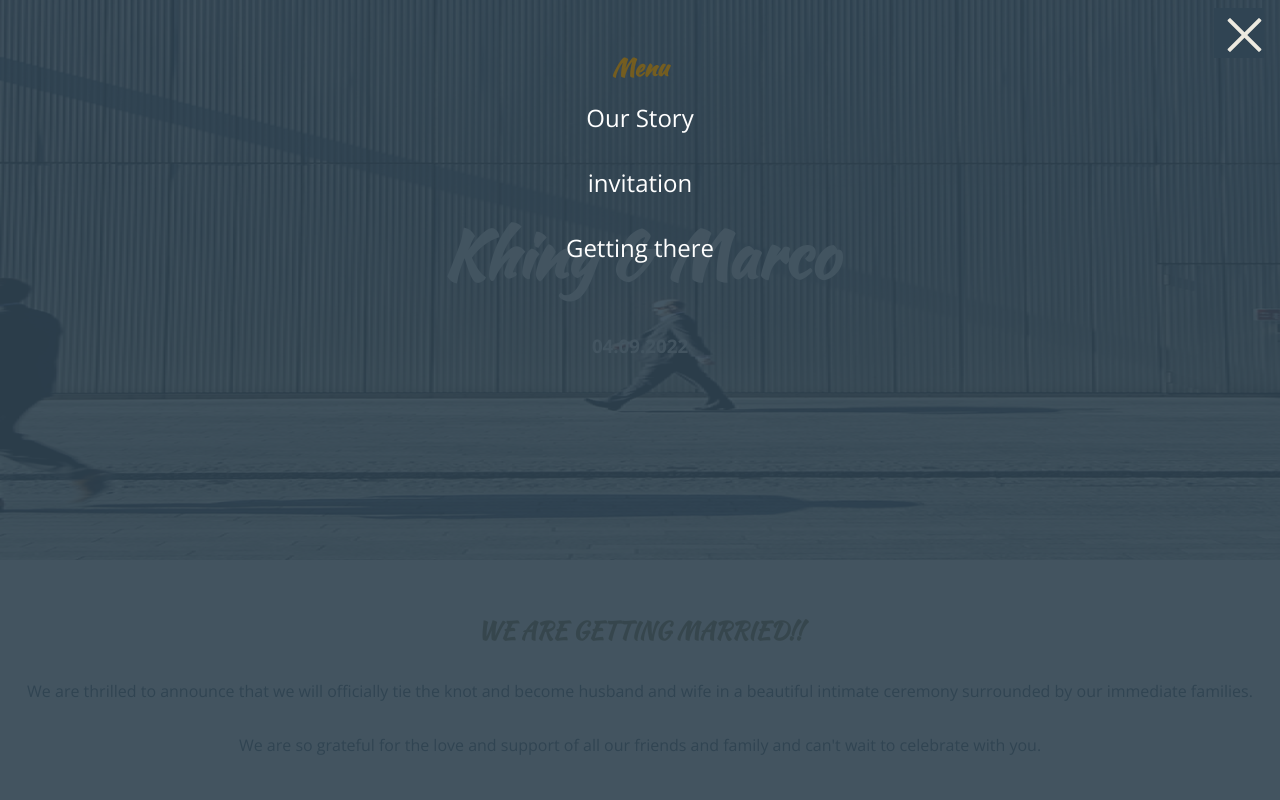
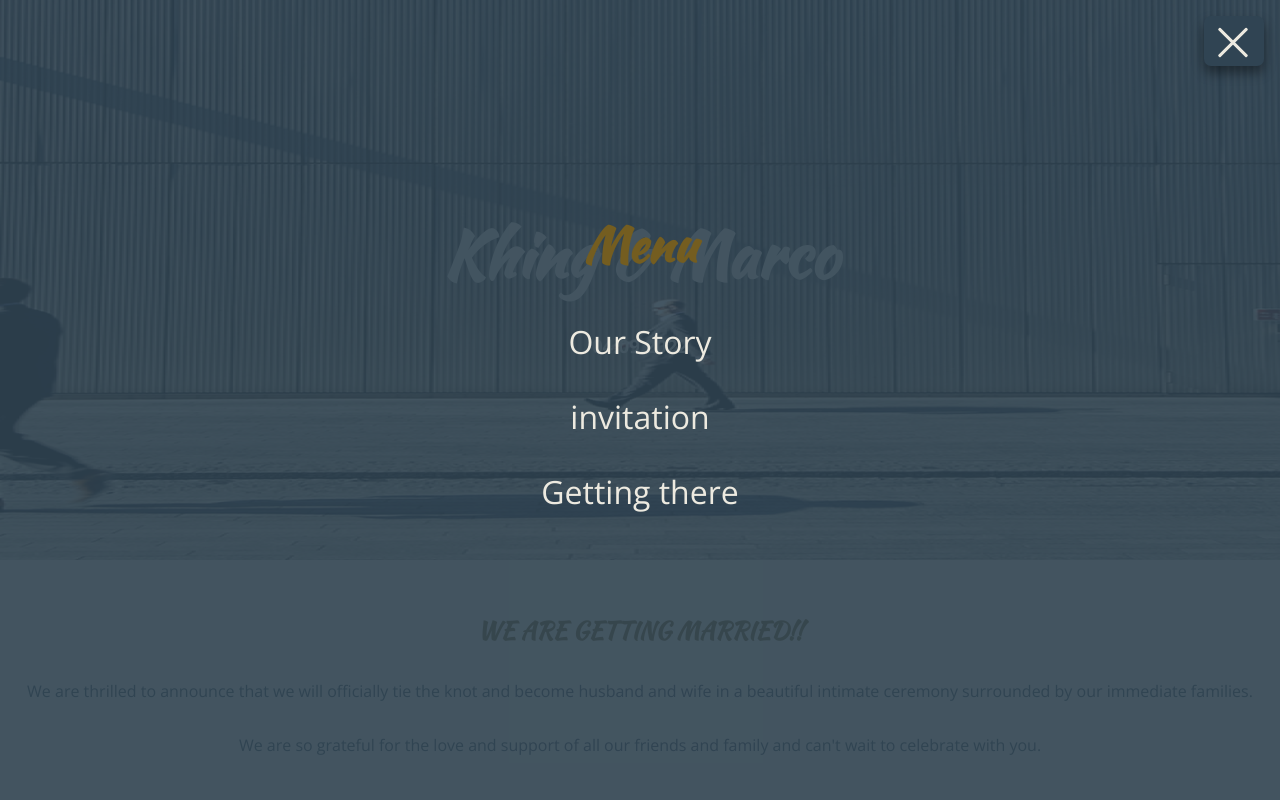
Before and after one commit to Afrodeezia/Wedding-Invitation, a plain HTML site: page index.html in a window 1280 px wide. Both pictures are taken after a click on the element 1239 px from the left and 33 px from the top of the page. Shown: the top 800 px of the page. Drawn offline with nearby package versions, Linux system fonts and the light colour scheme.

Commit message:
finished the buttons. having problems with the overlay.

```diff
--- a/index.html
+++ b/index.html
@@ -29,12 +29,12 @@
       <section class="overlay-menu">
         <div class="container">
           <div class="row">
-            <div class="columns half">
+            <div class="columns">
               <h2>Menu</h2>
               <ul>
-                <li>Our Story</li>
-                <li>invitation</li>
-                <li>Getting there<li>
+                <li onclick="storyCloseNav()">Our Story</li>
+                <li onclick="gettingCloseNav()">invitation</li>
+                <li onclick="faqsCloseNav()">Getting there<li>
               </ul>
             </div>
 
--- a/index.js
+++ b/index.js
@@ -4,20 +4,16 @@
     $(".overlay-menu").toggleClass("open");
   });
 
-  function homeCloseNav() {
-    window.scrollTo(0,0);
-    document.getElementById("myNav").style.width = "0%";
 
-  }
 
   function storyCloseNav() {
-    window.scrollTo(0,600);
-    document.getElementById("myNav").style.width = "0%";
+    window.scrollTo(0,400);
+    document.getElementsByClassName("overlay-menu").style.width = "0%";
 
   }
 
   function gettingCloseNav() {
-    window.scrollTo(0,1300);
+    window.scrollTo(0,700);
     document.getElementById("myNav").style.width = "0%";
 
   }
--- a/style.css
+++ b/style.css
@@ -36,10 +36,12 @@ nav {
 }
 
 .menu-icon {
-
-    top: 0.5rem;
+    background-color: #304453;
+    box-shadow: 0 7px 12px rgb(0 0 0 / 0.4);
+    border-radius: 7px;
+    top: 1rem;
     right: 1rem;
-    width: 50px;
+    width: 60px;
     height: 50px;
     margin: 0 0 0 auto;
     position: relative;
@@ -47,13 +49,15 @@ nav {
     transition: background 0.5s;
 }
 
+
+
 .menu-icon span,
 .menu-icon span:before,
 .menu-icon span:after {
     cursor: pointer;
     border-radius: 1px;
-    height: 4px;
-    width: 45px;
+    height: 3px;
+    width: 40px;
     background: #EDEAE0;
     position: absolute;
     left: 15%;
@@ -94,11 +98,13 @@ nav {
     transform: rotate(-135deg);
 }
 
+
+
 /* Menu */
 
 .overlay-menu {
     background: rgba(48, 68, 83, 0.9);
-    color: #ffffff;
+    color: #EDEAE0;
     position: fixed;
     left: 0;
     top: 0;
@@ -143,11 +149,30 @@ nav {
 
 
 .overlay-menu ul {
-    font-size: 1.5rem;
+    font-size: 2rem;
+
+}
+
+.overlay-menu li {
+    transition: all 0.5s ease;
+    cursor: pointer;
+}
+
+.overlay-menu li:hover {
+    opacity: 0.1;
+}
+
+.columns h2 {
+    padding-bottom: 1.5rem;
+    font-size: 3rem;
 }
 
 .overlay-menu ul li {
     padding: 1rem;
+}
+
+.columns {
+    margin-top: 160px;
 }
 
 
@@ -267,11 +292,14 @@ nav {
     cursor: pointer;
     padding: 15px;
     border-radius: 10px;
+    box-shadow: 0 7px 12px rgb(0 0 0 / 0.4);
+    transition: all 1s ease;
 }
 
 #myBtn:hover {
-    background-color: #555;
+    opacity: 0.7;
 }
+
 
 /* ---------------- end of scroll to top button -------------------- */
 /* ---------------- start of footer ------------------- */
```
